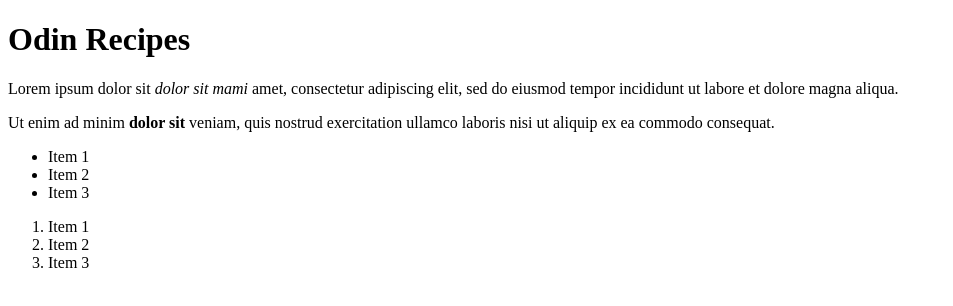
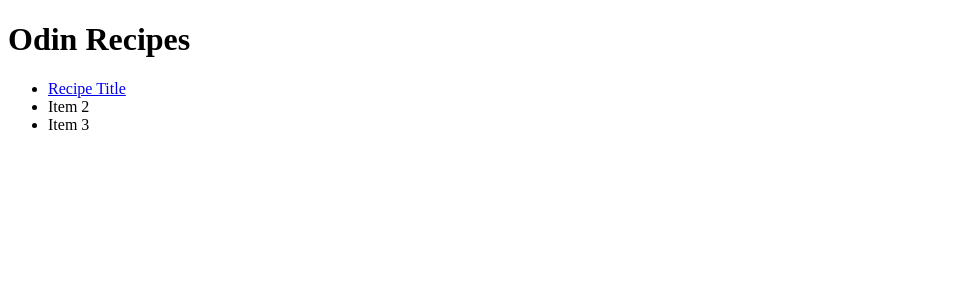
Before and after one commit to nest-quick/odin-recipes, a plain HTML site: page index.html in a window 1280 px wide. Shown: the whole page, without its empty margins (0-953 px from the left). Drawn offline with Linux system fonts and the light colour scheme.

Commit message:
Edit index.html and recipes/tacos.html

```diff
--- a/index.html
+++ b/index.html
@@ -7,23 +7,13 @@
   <body>
     <h1>Odin Recipes</h1>
   </body>
-  <p>Lorem ipsum dolor sit <em>dolor sit mami</em>  amet, consectetur adipiscing elit, sed do eiusmod tempor
-    incididunt ut labore et dolore magna aliqua.</p>
-
-      <p>Ut enim ad minim <strong>dolor sit</strong> veniam, quis nostrud exercitation ullamco laboris
-    nisi ut aliquip ex ea commodo consequat.</p>
-
     <ul>
-      <li>Item 1</li>
+      <li><a href="recipes/tacos.html">Recipe Title</a></li>
       <li>Item 2</li>
       <li>Item 3</li>
     </ul>
 
-    <ol>
-      <li>Item 1</li>
-      <li>Item 2</li>
-      <li>Item 3</li>
-    </ol>
+
 
 
 </html>
```
Also changed, not shown: recipes/tacos.html (+26 -0 lines).
